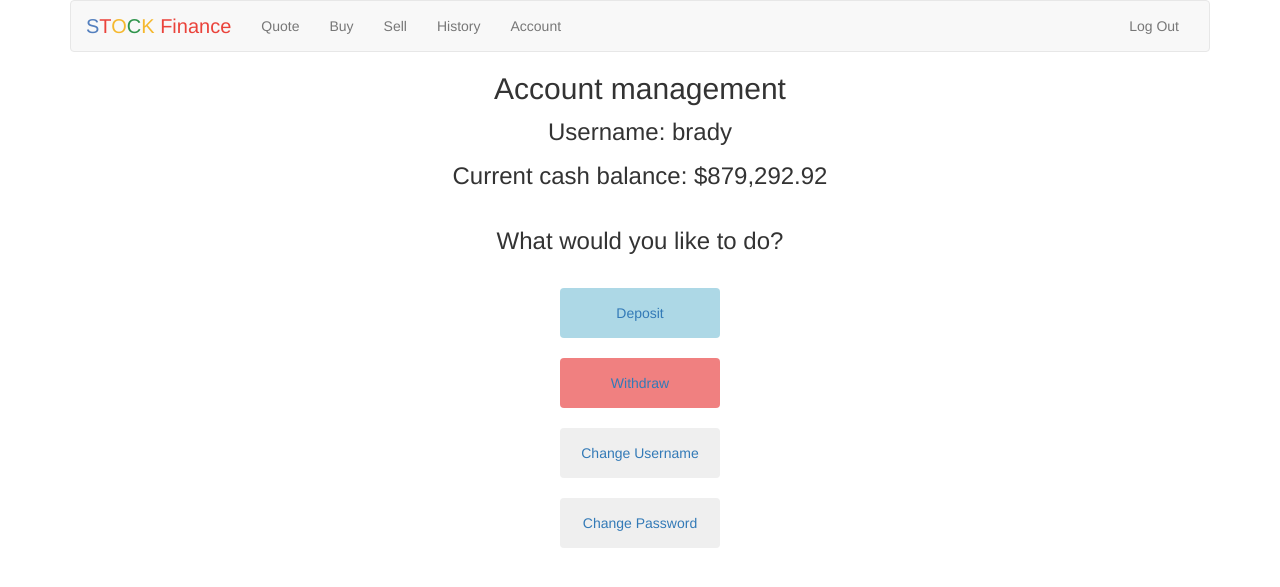
After one commit to donaldk7/Finance, a Flask app: page /account in a window 1280 px wide. The commit adds this page. Shown: the top 587 px of the page. Run offline with Flask 2, Linux system fonts and the light colour scheme; a user stored in the database is signed in; some libraries are stand-ins or nearby versions.

Commit message:
sql fixed

```diff
--- a/application.py
+++ b/application.py
@@ -1,4 +1,3 @@
-from cs50 import SQL
 from flask import Flask, flash, redirect, render_template, request, session, url_for
 from flask_session import Session
 from passlib.apps import custom_app_context as pwd_context
@@ -6,6 +5,7 @@ from tempfile import mkdtemp
 
 from helpers import *
 import time
+import sqlite3
 
 # configure application
 app = Flask(__name__)
@@ -28,15 +28,19 @@ app.config["SESSION_PERMANENT"] = False
 app.config["SESSION_TYPE"] = "filesystem"
 Session(app)
 
-# configure CS50 Library to use SQLite database
-db = SQL("sqlite:///finance.db")
+# configure SQLite database
+conn = sqlite3.connect('finance.db')
+conn.row_factory = sqlite3.Row
+c = conn.cursor()
 
 @app.route("/")
 @login_required
 def index():
 
     #query user's portfolio
-    rowsPF = db.execute("SELECT * FROM portfolio WHERE id = :id", id = session["user_id"])
+    # https://docs.python.org/3/library/sqlite3.html
+    c.execute('SELECT * FROM portfolio WHERE id = ?', (session["user_id"],))
+    rowsPF = c.fetchall()
 
     #lookup each stock's info
     total = 0
@@ -55,41 +59,87 @@ def index():
         total += sub_total
 
     #retrieve user's cash balance
-    rowsUser = db.execute("SELECT * FROM users WHERE id = :id", id = session["user_id"])
+    c.execute('SELECT * FROM users WHERE id = ?', (session["user_id"],))
+    user = c.fetchone()
 
-    equity = rowsUser[0]["cash"] + total
+    equity = user["cash"] + total
 
-    return render_template("index.html", user=rowsUser[0]["username"], stocks=stocks, total=usd(total), cash=usd(rowsUser[0]["cash"]), equity=usd(equity))
+    return render_template("index.html", user=user["username"], stocks=stocks, total=usd(total), cash=usd(user["cash"]), equity=usd(equity))
 
-@app.route("/acount", methods=["GET", "POST"])
+@app.route("/account")
 @login_required
 def account():
-    """Add cash to balance."""
+    """Display account management options."""
+
+    c.execute('SELECT * FROM users WHERE id = ?', (session["user_id"],))
+    user = c.fetchone()
+    return render_template("account.html", user=user['username'], balance=usd(user['cash']))
+
+@app.route("/deposit", methods=["GET", "POST"])
+@login_required
+def deposit():
+    """Add funds to cash balance."""
+
+    id = session["user_id"]
+
+    #query the user's data
+    c.execute("SELECT * FROM users WHERE id = ?", (id,))
+    user = c.fetchone()
 
     #if POST method
     if request.method == "POST":
 
-        #query the user's data
-        id = session["user_id"]
-        rowsUser = db.execute("SELECT * FROM users where id=:id", id = id)
+        #make a helper function to check for number is entered because a user can turn javascript off on the browser
+        #so need to double check for correct input on the server side
 
         #update the user's cash balance
-        cash = int(request.form.get("cash"))
-        db.execute("UPDATE users SET cash=:cash WHERE id=:id", cash = rowsUser[0]["cash"] + cash, id=id)
-
-        # thanks to https://www.tutorialspoint.com/python3/python_date_time.htm   for the time code snippet
-        localtime = time.asctime( time.localtime(time.time()) )
+        deposit =  int(request.form.get("deposit"))
+        c.execute('UPDATE users SET cash = ? WHERE id = ?', (user["cash"] + deposit, id))
 
         #update transaction history table
-        db.execute("INSERT INTO transactions (id, buy_sell, price, time) VALUES(:id, :buy_sell, :price, :time)",
-            id = id, buy_sell = "Cash", price = cash, time = localtime)
+        c.execute("INSERT INTO transactions (id, buy_sell, price, time) VALUES(?,?,?,?)", (id, 'Deposit', deposit, currentTime()))
+
+        #commit any changes to db
+        conn.commit()
 
         return redirect(url_for("index"))
 
     # if GET method
     else:
-        rowsUser = db.execute("SELECT * FROM users where id=:id", id = session["user_id"])
-        return render_template("add_cash.html", balance=usd(rowsUser[0]["cash"]))
+        return render_template("deposit.html", balance=usd(user["cash"]))
+
+@app.route("/withdraw", methods=["GET", "POST"])
+@login_required
+def withdraw():
+    """Withdraw funds."""
+
+    id = session["user_id"]
+
+    #query the user's data
+    c.execute("SELECT * FROM users WHERE id = ?", (id,))
+    user = c.fetchone()
+
+    #if POST method
+    if request.method == "POST":
+
+        #make a helper function to check for number is entered because a user can turn javascript off on the browser
+        #so need to double check for correct input on the server side
+
+        #update the user's cash balance
+        withdraw =  int(request.form.get("withdraw"))
+        c.execute('UPDATE users SET cash = ? WHERE id = ?', (user["cash"] - withdraw, id))
+
+        #update transaction history table
+        c.execute("INSERT INTO transactions (id, buy_sell, price, time) VALUES(?,?,?,?)", (id, 'Withdraw', -withdraw, currentTime()))
+
+        #commit any changes to db
+        conn.commit()
+
+        return redirect(url_for("index"))
+
+    # if GET method
+    else:
+        return render_template("withdraw.html", balance=usd(user["cash"]))
 
 @app.route("/buy", methods=["GET", "POST"])
 @login_required
@@ -109,36 +159,39 @@ def buy():
 
         #check if the user has sufficient funds
         id = session["user_id"]
-        rowsUser = db.execute("SELECT * FROM users WHERE id = :id", id = id )
+        c.execute("SELECT * FROM users WHERE id = ?", (id,))
+        user = c.fetchone()
 
-        cash = rowsUser[0]["cash"]
+        cash = user["cash"]
         if cash < purchase:
             return apology("insufficient funds for transaction")
 
-        localtime = time.asctime( time.localtime(time.time()) )
-
         #update transaction history table
-        db.execute("INSERT INTO transactions (id, stock, buy_sell, shares, price, time) VALUES(:id, :stock, :buy_sell, :shares, :price, :time)",
-            id = id, stock = stock["symbol"], buy_sell = "Buy", shares = shares, price = stock["price"], time = localtime)
+        c.execute("INSERT INTO transactions VALUES(?,?,?,?,?,?)", (id, stock["symbol"], "Buy", shares, stock["price"], currentTime()))
 
         # if user already owns this stock, update the record
-        rowsPF = db.execute("SELECT * FROM portfolio WHERE id = :id AND stock = :symbol", id = id, symbol = stock["symbol"])
-        #rows = db.execute("SELECT * FROM users WHERE username = :username", username=request.form.get("username"))
-        if len(rowsPF) > 0:
-            db.execute("UPDATE portfolio SET shares = :shares WHERE id = :id AND stock = :stock",
-                shares = rowsPF[0]["shares"] + shares, id = id, stock = stock["symbol"])
+        c.execute("SELECT * FROM portfolio WHERE id = ? AND stock = ?", (id, stock["symbol"], ) )
+        owned = c.fetchone()
+
+        if owned:
+            #db.execute("UPDATE portfolio SET shares = :shares WHERE id = :id AND stock = :stock",
+            #    shares = rowsPF[0]["shares"] + shares, id = id, stock = stock["symbol"])
+            c.execute('UPDATE portfolio SET SHARES = ? WHERE id = ? AND stock = ?', (owned["shares"] + shares, id, stock["symbol"]))
 
         # otherwise insert new stock to portfolio table
         else:
-            db.execute("INSERT INTO portfolio (id, stock, shares) VALUES(:id, :stock, :shares)",
-                id = id, stock = stock["symbol"], shares = shares)
+            #db.execute("INSERT INTO portfolio (id, stock, shares) VALUES(:id, :stock, :shares)",
+            #    id = id, stock = stock["symbol"], shares = shares)
+            c.execute("INSERT INTO portfolio VALUES(?,?,?)", (id, stock["symbol"], shares))
 
         #update the cash position
-        db.execute("UPDATE users SET cash = :cash WHERE id = :id", cash = cash - purchase, id = id)
+        c.execute('UPDATE users SET cash = ? WHERE id = ?', (cash - purchase, id))
+
+        conn.commit()
 
         # render the successful result
         return render_template("bought.html", name=stock["name"], symbol=stock["symbol"], price=stock["price"],
-            shares=shares, total=usd(stock["price"]*shares), buy_sell="Buy", time = localtime)
+            shares=shares, total=usd(stock["price"]*shares), buy_sell="Buy", time = currentTime())
 
     # if GET method
     else:
@@ -151,8 +204,8 @@ def history():
     """Show history of transactions."""
 
     #query user's transactions table
-    rowsT = db.execute("SELECT * FROM transactions WHERE id = :id", id = session["user_id"])
-
+    c.execute("SELECT * FROM transactions WHERE id = ?", (session["user_id"],))
+    rowsT = c.fetchall()
     return render_template("history.html", stocks=rowsT)
 
 
@@ -175,14 +228,15 @@ def login():
             return apology("must provide password")
 
         # query database for username
-        rows = db.execute("SELECT * FROM users WHERE username = :username", username=request.form.get("username"))
+        c.execute("SELECT * FROM users WHERE username = ?", (request.form.get("username"),))
+        user = c.fetchone()
 
         # ensure username exists and password is correct
-        if len(rows) != 1 or not pwd_context.verify(request.form.get("password"), rows[0]["hash"]):
+        if not user or not pwd_context.verify(request.form.get("password"), user["hash"]):
             return apology("invalid username and/or password")
 
         # remember which user has logged in
-        session["user_id"] = rows[0]["id"]
+        session["user_id"] = user["id"]
 
         # redirect user to home page
         return redirect(url_for("index"))
@@ -244,32 +298,31 @@ def register():
             return apology("passwords must match")
 
         # query database for username
-        rows = db.execute("SELECT * FROM users WHERE username = :username", username=request.form.get("username"))
+        c.execute("SELECT * FROM users WHERE username = ?", (request.form.get("username"),))
+        user = c.fetchone()
 
         # ensure username does not already exist
-        if len(rows) > 0:
+        if user:
             return apology("that username already exists!")
 
         # encrypt password into hash
         hashed = pwd_context.hash(request.form.get("password"))
 
-        # insert the user info into database
-        db.execute("INSERT INTO users (username, hash) VALUES(:username, :hash)",
-            username=request.form.get("username"), hash=hashed)
+        # insert the user info into database, id is autoincremented by sqlite
+        c.execute("INSERT INTO users (username, hash) VALUES(?,?)", (request.form.get("username"), hashed))
 
         # re-query database for id
-        rows = db.execute("SELECT * FROM users WHERE username = :username", username=request.form.get("username"))
+        c.execute("SELECT * FROM users WHERE username = ?", (request.form.get("username"),))
+        row = c.fetchone()
 
         # remember which user has logged in
-        session["user_id"] = rows[0]["id"]
-
-        localtime = time.asctime( time.localtime(time.time()) )
+        session["user_id"] = row["id"]
 
         #update transaction history table
-        db.execute("INSERT INTO transactions (id, buy_sell, price, time) VALUES(:id, :buy_sell, :price, :time)",
-            id = session["user_id"], buy_sell = "Account Opening Bonus", price = 10000, time = localtime)
+        c.execute('INSERT INTO transactions (id, buy_sell, price, time) VALUES(?,?,?,?)', (session['user_id'], "Account Opening Bonus", 10000, currentTime()))
 
         # redirect user to home page
+        conn.commit()
         return redirect(url_for("index"))
 
     # else if user reached route via GET (as by clicking a link or via redirect)
@@ -292,8 +345,10 @@ def sell():
 
         #check if user owns the stock
         id = session["user_id"]
-        rowsPF = db.execute("SELECT * FROM portfolio WHERE id = :id AND stock = :stock", id = id, stock=stock["symbol"])
-        if len(rowsPF) == 0:
+        c.execute("SELECT * FROM portfolio WHERE id = ? AND stock = ?", (id, stock["symbol"],))
+        owned = c.fetchone()
+
+        if not owned:
             return apology("you do not own this stock")
 
 
@@ -301,31 +356,42 @@ def sell():
         sale = stock["price"] * shares
 
         #retrieve user's cash balance
-        rowsUser = db.execute("SELECT * FROM users WHERE id = :id", id = id )
-        cash = rowsUser[0]["cash"]
+        c.execute("SELECT * FROM users WHERE id = ?", (id,))
+        user = c.fetchone()
+        cash = user["cash"]
 
         #check the user has greater than or equal number of shares available to sell
-        if rowsPF[0]["shares"] < shares:
+        if owned["shares"] < shares:
             return apology("you are trying to sell more shares than you own")
 
 
-        localtime = time.asctime( time.localtime(time.time()) )
-
         #update transaction history table
-        db.execute("INSERT INTO transactions (id, stock, buy_sell, shares, price, time) VALUES(:id, :stock, :buy_sell, :shares, :price, :time)",
-            id = id, stock = stock["symbol"], buy_sell = "Sell", shares = shares, price = stock["price"], time = localtime)
+        c.execute("INSERT INTO transactions VALUES(?,?,?,?,?,?)", (id, stock['symbol'], 'Sell', shares, stock['price'], currentTime()))
 
         # update the portfolio
-        db.execute("UPDATE portfolio SET shares = :shares WHERE id = :id AND stock = :stock",
-            shares = rowsPF[0]["shares"] - shares, id = id, stock = stock["symbol"])
+        c.execute('UPDATE portfolio SET shares = ? WHERE id = ? AND stock = ?', (owned["shares"] - shares, id, stock["symbol"]))
 
         #update the cash position
-        db.execute("UPDATE users SET cash = :cash WHERE id = :id", cash = cash + sale, id = id)
+        #db.execute("UPDATE users SET cash = :cash WHERE id = :id", cash = cash + sale, id = id)
+        c.execute('UPDATE users SET cash = ? WHERE id = ?', (cash + sale, id))
 
         # render the successful result
+        conn.commit()
         return render_template("sold.html", name=stock["name"], symbol=stock["symbol"], price=stock["price"],
-            shares=shares, total=usd(stock["price"]*shares), buy_sell="Sell", time = localtime)
+            shares=shares, total=usd(stock["price"]*shares), buy_sell="Sell", time = currentTime())
 
     # if GET method
     else:
         return render_template("sell.html")
+
+@app.route("/userChange", methods=['GET', 'POST'])
+@login_required
+def username():
+
+    return render_template('userChange.html')
+
+@app.route("/passChange", methods=['GET', 'POST'])
+@login_required
+def password():
+
+    return render_template('passChange.html')
--- a/helpers.py
+++ b/helpers.py
@@ -1,5 +1,6 @@
 import csv
 import urllib.request
+import time
 
 from flask import redirect, render_template, request, session, url_for
 from functools import wraps
@@ -68,3 +69,7 @@ def lookup(symbol):
 def usd(value):
     """Formats value as USD."""
     return "${:,.2f}".format(value)
+
+def currentTime():
+    return time.asctime( time.localtime(time.time()) )
+    # thanks to https://www.tutorialspoint.com/python3/python_date_time.htm   for the time code snippet
--- a/static/styles.css
+++ b/static/styles.css
@@ -6,7 +6,7 @@
     text-align: center;
 }
 
-/* colors for navbar */
+/* colors for navbar brand (top-left)*/
 .navbar-default .navbar-brand .blue
 {
     color: #537fbe;
@@ -22,6 +22,10 @@
 .navbar-default .navbar-brand .green
 {
     color: #2e944b;
+}
+.navbar-default .navbar-brand
+{
+    font-size: 20px;
 }
 
 main .form-control
@@ -61,3 +65,19 @@ main p
 {
     width: 300px;
 }
+
+button
+{
+    width: 160px;
+    height: 50px;
+}
+
+#deposit
+{
+    background-color: lightblue;
+}
+
+#withdraw
+{
+    background-color: lightcoral;
+}
--- /dev/null
+++ b/templates/account.html
@@ -0,0 +1,30 @@
+{% extends "layout.html" %}
+
+{% block title %}
+    Account
+{% endblock %}
+
+{% block main %}
+    <h2>Account management</h2>
+    <p>Username: {{ user }}</p>
+    <p>Current cash balance: {{ balance }}</p>
+    </br>
+    <p>What would you like to do?</p>
+    </br>
+    <div>
+        <a href="{{ url_for('deposit') }}"><button id="deposit" type="button" class="btn btn-md">Deposit</button></a>
+    </div>
+    </br>
+    <div>
+        <a href="{{ url_for('withdraw') }}"><button id="withdraw" type="button" class="btn btn-md">Withdraw</button></a>
+    </div>
+    </br>
+    <div>
+        <a href="{{ url_for('userChange') }}"><button id="userChange" type="button" class="btn btn-md">Change Username</button></a>
+    </div>
+    </br>
+    <div>
+        <a href="{{ url_for('passChange') }}"><button id="passChange" type="button" class="btn btn-md">Change Password</button></a>
+    </div>
+
+{% endblock %}
--- a/templates/layout.html
+++ b/templates/layout.html
@@ -16,7 +16,7 @@
         <script src="https://code.jquery.com/jquery-3.1.1.min.js"></script>
         <script src="https://maxcdn.bootstrapcdn.com/bootstrap/3.3.7/js/bootstrap.min.js"></script>
 
-        <title>C$50 Finance: {% block title %}{% endblock %}</title>
+        <title>Stock Finance: {% block title %}{% endblock %}</title>
 
     </head>
 
@@ -33,7 +33,7 @@
                             <span class="icon-bar"></span>
                             <span class="icon-bar"></span>
                         </button>
-                        <a class="navbar-brand" href="{{ url_for('index') }}"><span class="blue">C</span><span class="red">$</span><span class="yellow">5</span><span class="green">0</span> <span class="red">Finance</span></a>
+                        <a class="navbar-brand" href="{{ url_for('index') }}"><span class="blue">S</span><span class="red">T</span><span class="yellow">O</span><span class="green">C</span><span class="yellow">K</span> <span class="red">Finance</span></a>
                     </div>
                     <div class="collapse navbar-collapse" id="navbar">
                         {% if session.user_id %}
```
Also changed, not shown: templates/deposit.html (added, +22 -0 lines), templates/withdraw.html (renamed from templates/add_cash.html, +5 -5 lines), finance.db.
